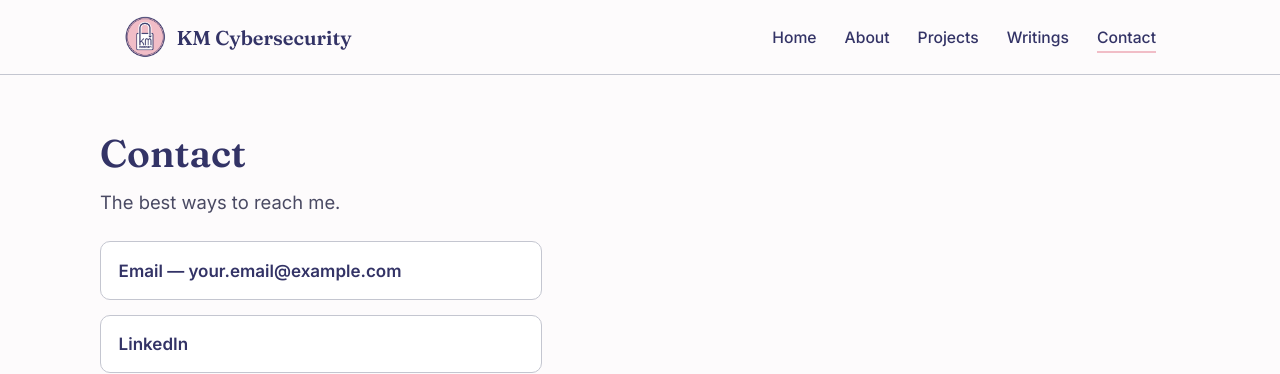
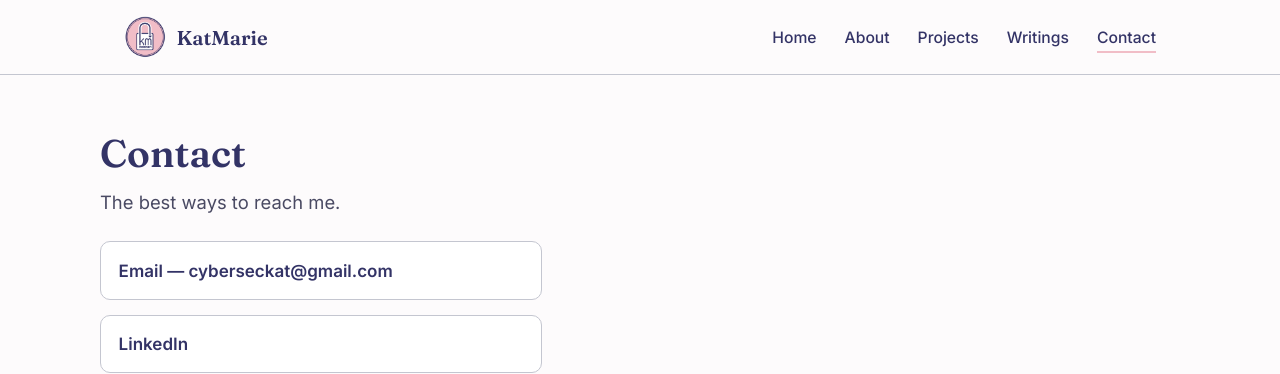
Before and after one commit to CyberSecKat/CyberSecKat.github.io, a Jekyll site: the page built from contact.md, in a window 1280 px wide and 1017 px high. Shown: the top 374 px of the window. Built offline with Jekyll 4.4.1, drawn with Linux system fonts in a browser that asks for light colours.

Commit message:
Fill in real contact info and header wordmark
Header logo now reads "KatMarie" instead of the full site title, and
email/LinkedIn/Bluesky are set to real values instead of placeholders.

Co-Authored-By: Claude Sonnet 5 <noreply@anthropic.com>

```diff
--- a/_config.yml
+++ b/_config.yml
@@ -11,12 +11,13 @@ url: "https://cyberseckat.github.io"
 baseurl: ""
 
 logo: /assets/images/KMC_RoundLogo_Color_1024.png
+wordmark: "KatMarie"
 
-# --- Contact / social — REPLACE THESE PLACEHOLDER VALUES ---
-email: "your.email@example.com"
+# --- Contact / social ---
+email: "cyberseckat@gmail.com"
 social:
-  linkedin: "https://www.linkedin.com/in/REPLACE_ME"
-  bluesky: "https://bsky.app/profile/REPLACE_ME"
+  linkedin: "https://www.linkedin.com/in/kathleenfell/"
+  bluesky: "https://bsky.app/profile/cyberseckat.bsky.social"
   github: "https://github.com/CyberSecKat"
 
 # --- Primary navigation ---
--- a/_includes/header.html
+++ b/_includes/header.html
@@ -1,8 +1,8 @@
 <header class="site-header">
   <div class="wrap site-header__inner">
     <a class="site-header__brand" href="{{ '/' | relative_url }}">
-      <img class="site-header__logo" src="{{ site.logo | relative_url }}" alt="{{ site.title }} logo">
-      <span class="site-header__name">{{ site.title }}</span>
+      <img class="site-header__logo" src="{{ site.logo | relative_url }}" alt="{{ site.wordmark }} logo">
+      <span class="site-header__name">{{ site.wordmark }}</span>
     </a>
 
     <input type="checkbox" id="nav-toggle" class="nav-toggle" hidden>
--- a/contact.md
+++ b/contact.md
@@ -5,9 +5,6 @@ subtitle: The best ways to reach me.
 permalink: /contact/
 ---
 
-<!-- PLACEHOLDER: update site.email and site.social values in _config.yml
-     with your real contact info — they're pulled in automatically here
-     and in the footer. -->
 <ul class="contact-links">
   <li><a href="mailto:{{ site.email }}">Email — {{ site.email }}</a></li>
   <li><a href="{{ site.social.linkedin }}" target="_blank" rel="noopener">LinkedIn</a></li>
```
